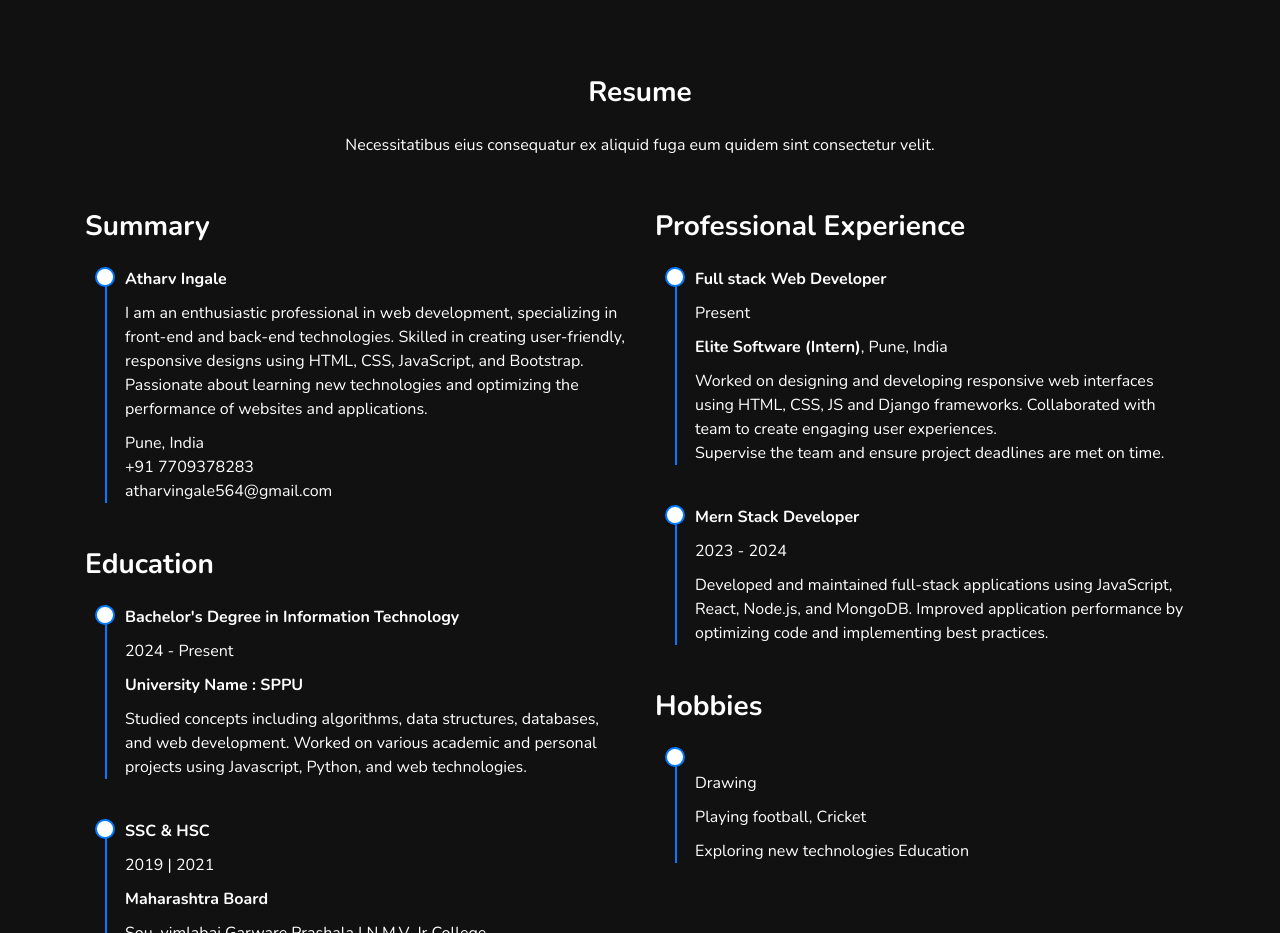
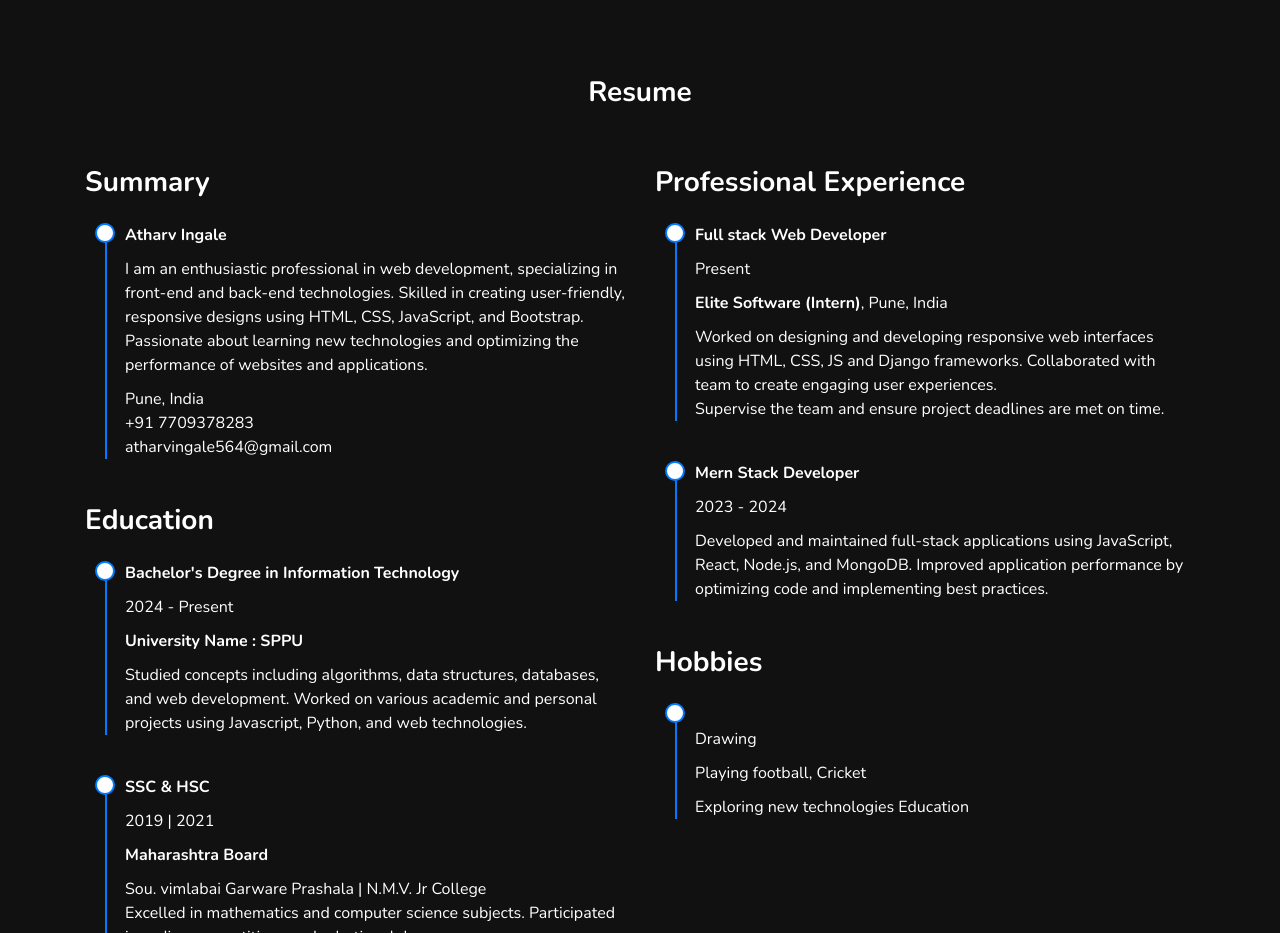
Before and after one commit to Atharv564/Atharv.github.io, a website: page index.html in a window 1280 px wide. Shown: the part 1600-2533 px from the top of the page. Drawn offline with nearby package versions, Linux system fonts and the light colour scheme; animation ran at ten frames a second; files whose address does not match are found by name.

Commit message:
index.html

```diff
--- a/index.html
+++ b/index.html
@@ -476,7 +476,6 @@
 			<div class="container py-5">
 				<div class="text-center mb-5">
 				  <h2 class="section-header">Resume</h2>
-				  <p>Necessitatibus eius consequatur ex aliquid fuga eum quidem sint consectetur velit.</p>
 				</div>
 
 				<div class="row">
```
